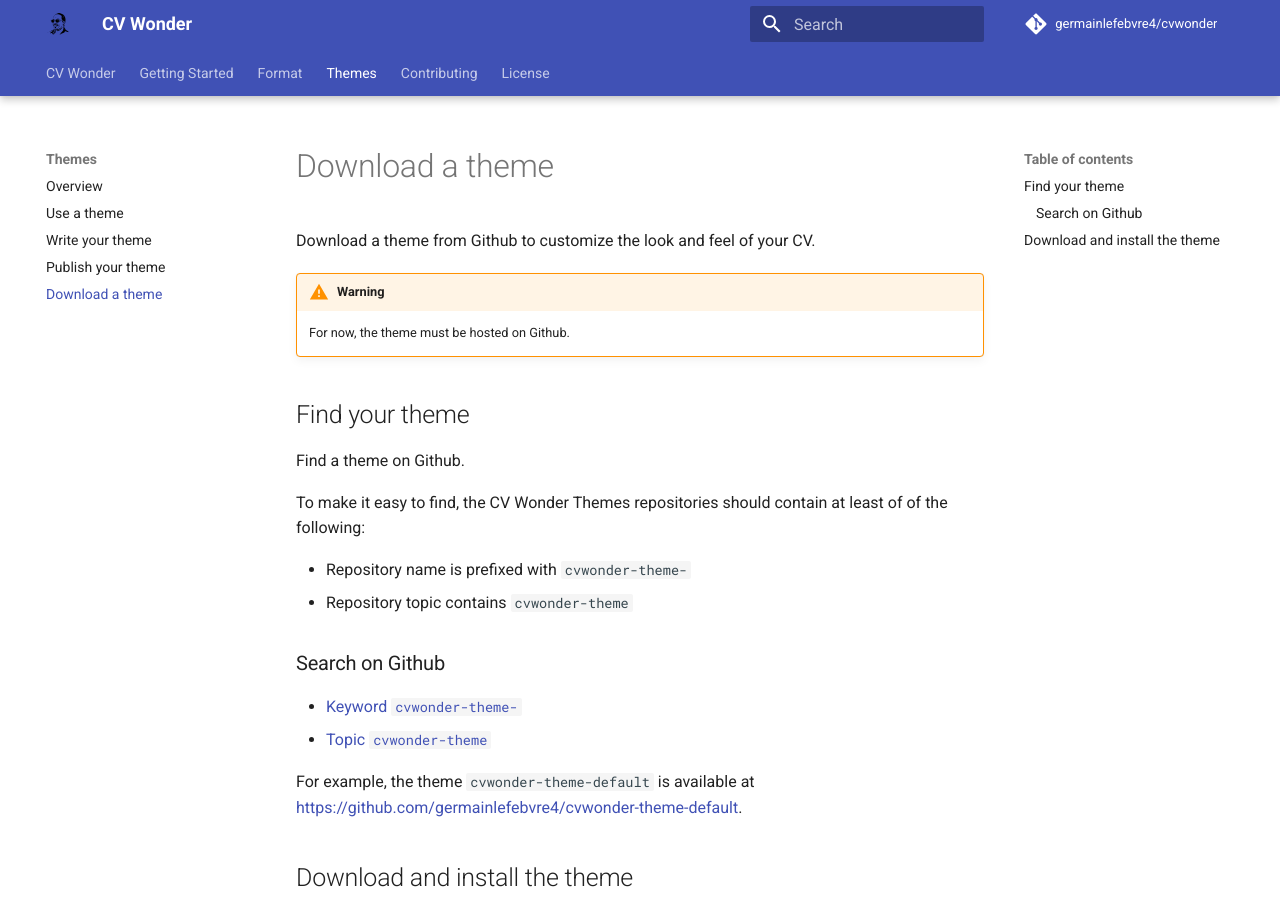
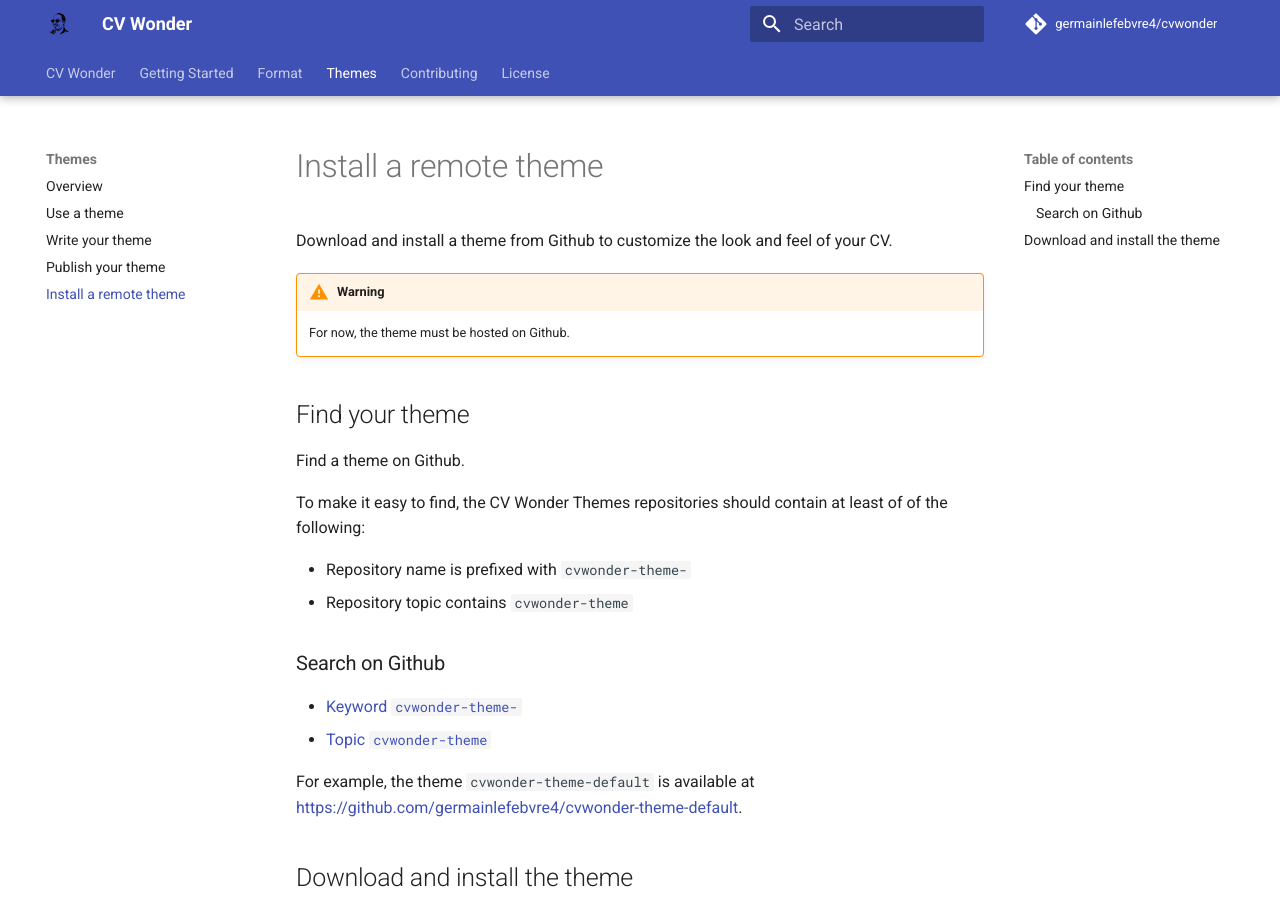
Before and after one commit to germainlefebvre4/cvwonder, an MkDocs documentation site: the page built from docs/readthedocs/themes/install-theme.md, in a window 1280 px wide and 900 px high. Built offline with MkDocs 1.6.1 and Material for MkDocs 9.7.7, drawn with Linux system fonts in a browser that asks for light colours; comment, search, counter and statistics services are not loaded.

Commit message:
docs(theme): Rename install remote theme

```diff
--- a/docs/mkdocs.yml
+++ b/docs/mkdocs.yml
@@ -59,7 +59,7 @@ nav:
     - Use a theme: themes/use-theme.md
     - Write your theme: themes/write-theme.md
     - Publish your theme: themes/publish-theme.md
-    - Download a theme: themes/download-theme.md
+    - Install a remote theme: themes/install-theme.md
   - Contributing:
     - How to contribute:
         - Issues: contributing/issues.md
--- a/docs/readthedocs/themes/download-theme.md
+++ b/docs/readthedocs/themes/install-theme.md
@@ -1,6 +1,6 @@
-# Download a theme
+# Install a remote theme
 
-Download a theme from Github to customize the look and feel of your CV.
+Download and install a theme from Github to customize the look and feel of your CV.
 
 !!! warning
 
```
